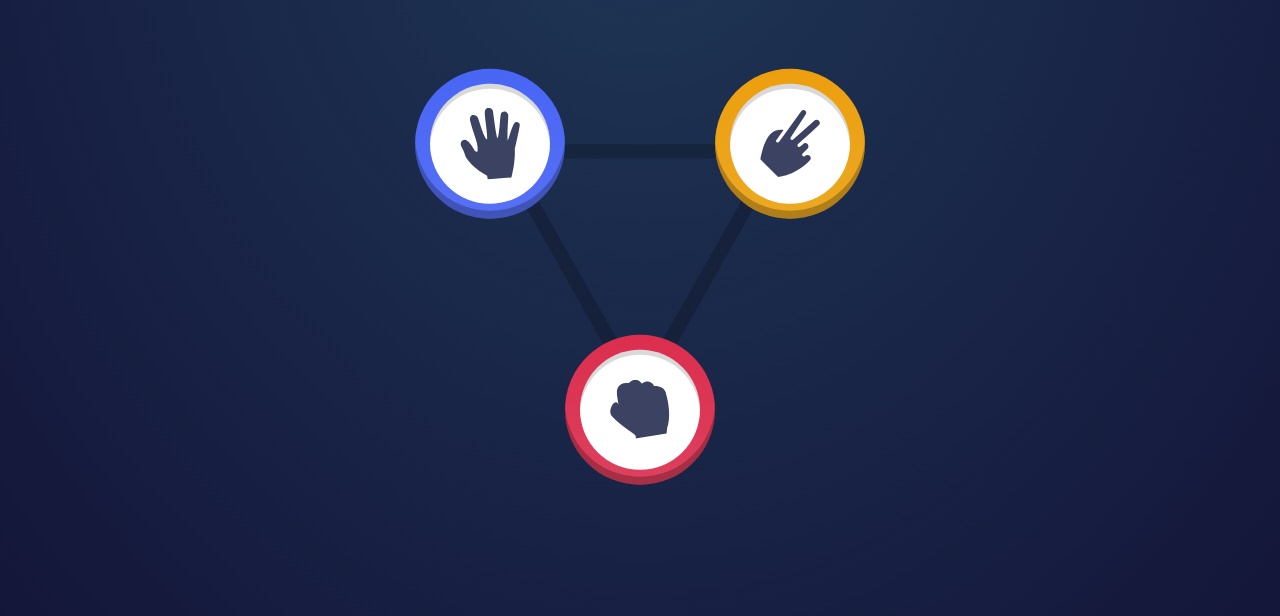
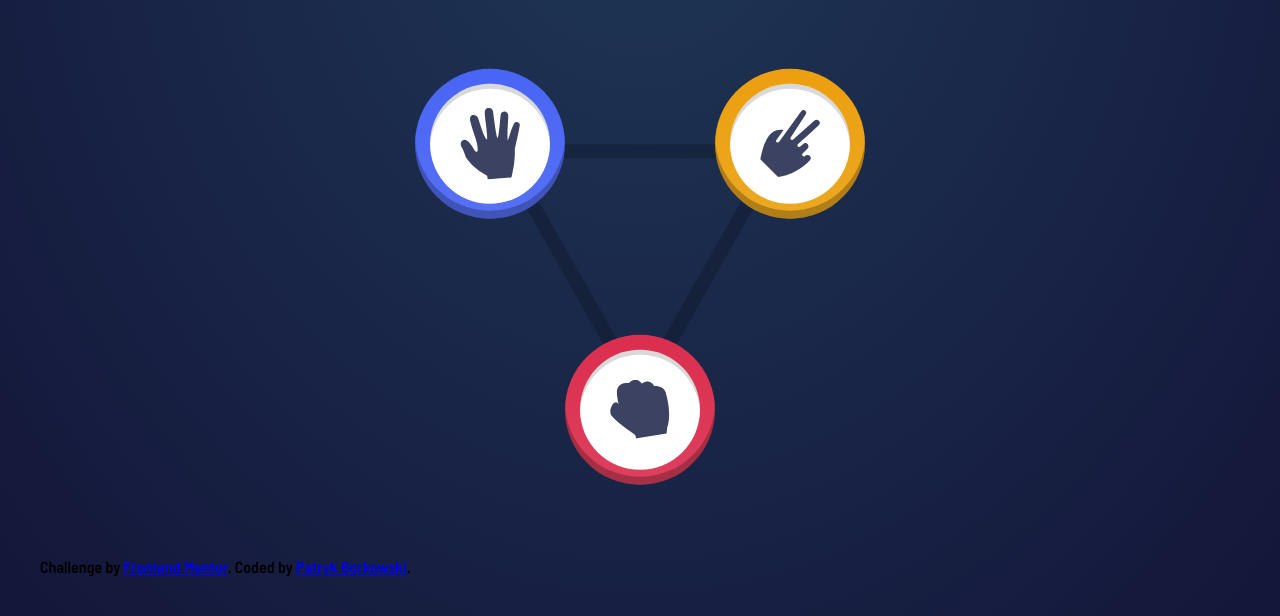
Before and after one commit to Pgph/Rock_Paper_Scissors, a plain HTML site: page index.html in a window 1280 px wide. Shown: the part 162-778 px from the top of the page. Drawn offline with Linux system fonts and the light colour scheme.

Commit message:
Update copyrights

```diff
--- a/index.html
+++ b/index.html
@@ -72,9 +72,9 @@
 </section>
 </main>
 
-  <!-- <div class="attribution">
+  <div class="attribution">
     Challenge by <a href="https://www.frontendmentor.io?ref=challenge" target="_blank">Frontend Mentor</a>.
-    Coded by <a href="#">Your Name Here</a>. -->
+    Coded by <a href="patrykborkowski.com">Patryk Borkowski</a>.
   </div>
 
   <script src="app.js"></script>
```
